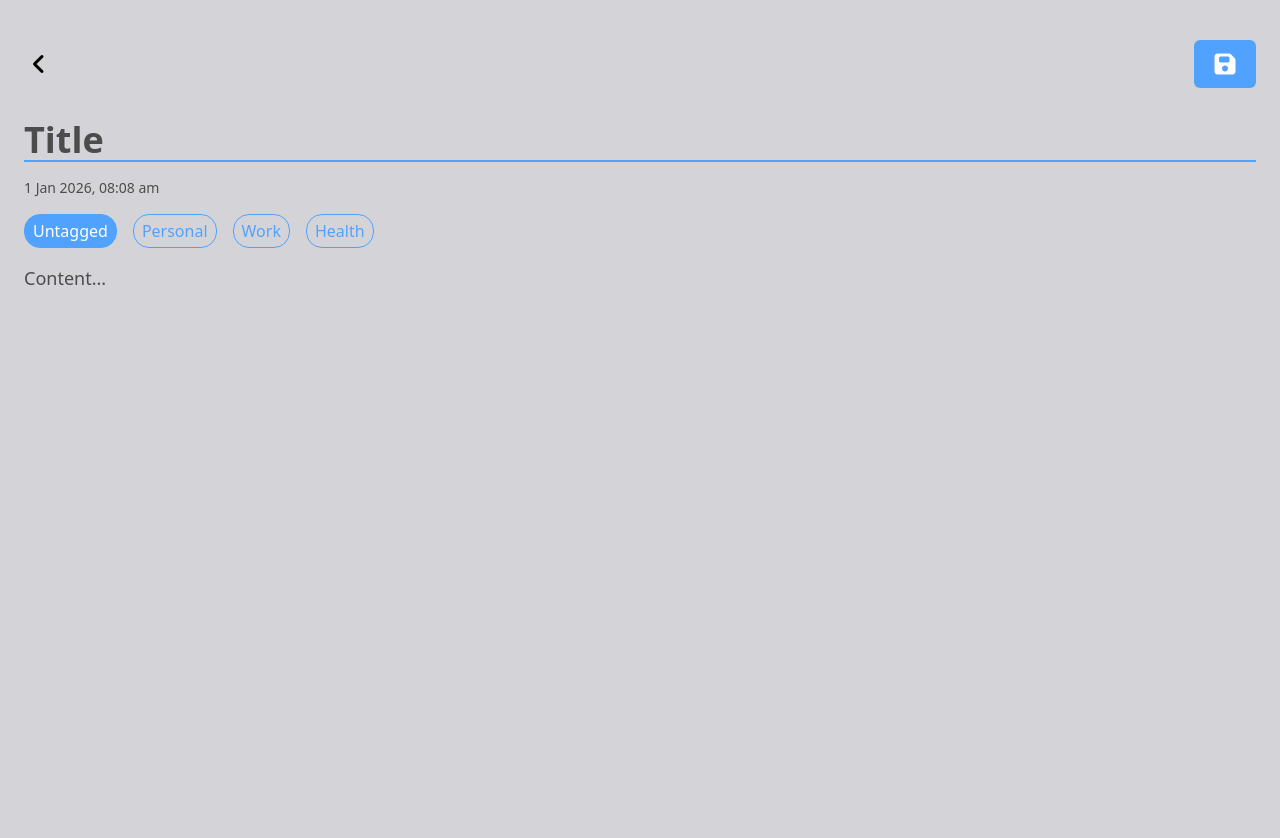
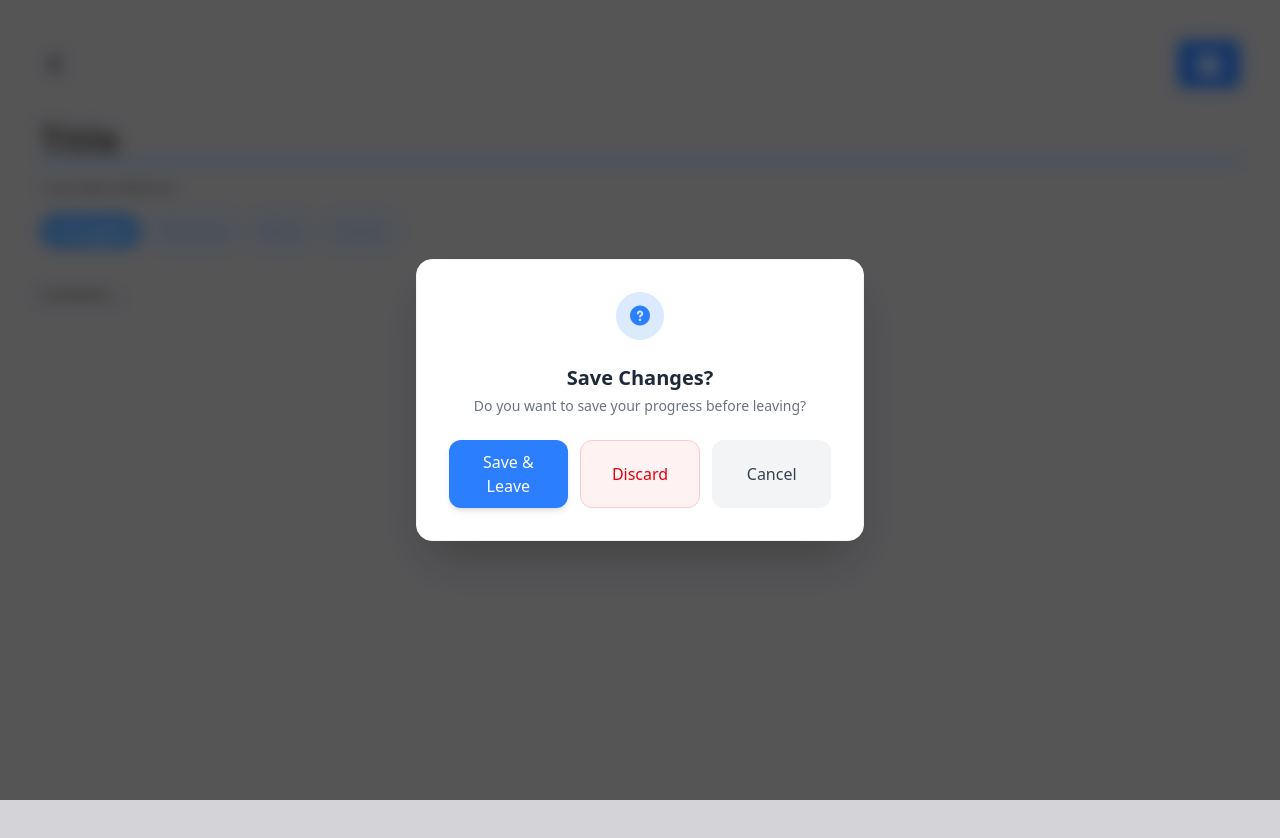
Before and after one commit to AbdulRahman-Kreit/ZenNotes, a React (Vite) app: page /add in a window 1280 px wide. Both pictures are taken after a click on the button 39 px from the left and 64 px from the top of the page. Shown: the top 838 px of the page. Built offline with nearby package versions, Linux system fonts and the light colour scheme.

Commit message:
feat: Conformation popup

```diff
--- a/src/components/AddButton.jsx
+++ b/src/components/AddButton.jsx
@@ -10,7 +10,7 @@ export default function AddButton() {
 
     return (
         <button onClick={handleNavigate}
-        title='Add a note'
+        title='Add Note'
         className='absolute bottom-10 right-0
         lg:right-0 w-13 h-13 md:w-15 md:h-15 rounded-lg bg-blue-500
         text-2xl md:text-3xl text-white'>
--- a/src/components/AddNotes.jsx
+++ b/src/components/AddNotes.jsx
@@ -1,4 +1,4 @@
-import React, { useReducer } from 'react';
+import React, { useReducer, useState } from 'react';
 import { useDispatch, useSelector } from 'react-redux';
 import { addNote, editNote } from '../features/notes/notesSlice';
 import { useNavigate, useParams } from 'react-router-dom';
@@ -7,7 +7,7 @@ const initialState = {
     title: '',
     content: '',
     tag: 'Untagged',
-}
+};
 
 function formReducer(state, action) {
     switch (action.type) {
@@ -29,6 +29,7 @@ export default function AddNotes() {
     const reduxDispatch = useDispatch();
     const navigate = useNavigate();
     const { id } = useParams();
+    const [isPopupOpen, setIsPopupOpen] = useState(false);
 
     const existingNote = useSelector(state =>
         state.notes.items.find(note => note.id === id)
@@ -45,16 +46,24 @@ export default function AddNotes() {
             type: 'UPDATE_FIELD',
             field: e.target.name,
             value: e.target.value
-        })
-    }
+        });
+    };
 
     const selectTag = (selectedTag) => {
         formDispatch({
             type: 'UPDATE_FIELD',
             field: 'tag',
             value: selectedTag
-        })
-    }
+        });
+    };
+
+    const handleOpenPopup = () => {
+        setIsPopupOpen(true);
+    };
+
+    const handleClosePopup = () => {
+        setIsPopupOpen(false);
+    };
 
     const handleSave = () => {
         if (state.title.trim() && state.content.trim()) {
@@ -76,22 +85,64 @@ export default function AddNotes() {
         } else {
             alert("Please fill in both title and content");
         }
-    }
-
+    };
 
     return (
-        <div className='flex flex-col min-h-screen max-w-7xl mx-auto w-full py-4'>
+        <div className='relative flex flex-col min-h-screen max-w-7xl mx-auto w-full py-4 px-4'>
             <header className="flex w-full justify-between mb-8">
-                <button onClick={handleSave} className="text-2xl save-btn">
+                <button onClick={handleOpenPopup} className="text-2xl save-btn hover:opacity-80 transition-opacity">
                     <i className="fa-solid fa-angle-left"></i>
                 </button>
-                <button onClick={handleSave} className="text-2xl py-2 px-4 bg-blue-400 rounded-md">
+
+                <button onClick={handleSave} className="text-2xl py-2 px-4 bg-blue-500 text-white hover:bg-blue-600 rounded-md transition-colors">
                     <i className="fa-solid fa-floppy-disk"></i>
                 </button>
             </header>
 
+            {/* Popup Backdrop & Modal */}
+            {isPopupOpen && (
+                <div className="fixed inset-0 bg-black/60 backdrop-blur-sm z-50 flex items-center justify-center p-4">
+                    <div className="bg-white dark:bg-zinc-800 rounded-2xl p-6 md:p-8 max-w-md w-full shadow-2xl border border-gray-100 dark:border-zinc-700 transform transition-all flex flex-col items-center text-center space-y-6">
+
+                        <div className="w-12 h-12 rounded-full bg-blue-100 text-blue-500 flex items-center justify-center text-xl">
+                            <i className="fa-solid fa-circle-question"></i>
+                        </div>
+
+                        <div>
+                            <h3 className="text-xl font-bold text-gray-800 dark:text-white">Save Changes?</h3>
+                            <p className="text-sm text-gray-500 dark:text-gray-400 mt-1">
+                                Do you want to save your progress before leaving?
+                            </p>
+                        </div>
+
+                        <div className="flex flex-col sm:flex-row gap-3 w-full">
+                            <button
+                                onClick={handleSave}
+                                className="flex-1 py-2.5 px-4 bg-blue-500 hover:bg-blue-600 text-white font-medium rounded-xl shadow-md transition-all active:scale-95"
+                            >
+                                Save & Leave
+                            </button>
+
+                            <button
+                                onClick={() => navigate('/')}
+                                className="flex-1 py-2.5 px-4 bg-red-50 hover:bg-red-100 text-red-600 font-medium rounded-xl border border-red-200 transition-all active:scale-95"
+                            >
+                                Discard
+                            </button>
+
+                            <button
+                                onClick={handleClosePopup}
+                                className="flex-1 py-2.5 px-4 bg-gray-100 hover:bg-gray-200 text-gray-700 dark:bg-zinc-700 dark:text-gray-200 font-medium rounded-xl transition-all active:scale-95"
+                            >
+                                Cancel
+                            </button>
+                        </div>
+                    </div>
+                </div>
+            )}
+
             <main className="space-y-4">
-                {/* Title */}
+                {/* Title Input */}
                 <input
                     name="title"
                     type="text"
@@ -102,7 +153,7 @@ export default function AddNotes() {
                     bg-transparent title border-b-2 border-blue-400 focus:border-blue-600"
                 />
 
-                {/* Date */}
+                {/* Date Display */}
                 <p className="text-sm date">
                     {new Date().toLocaleDateString('en-GB', {
                         day: 'numeric',
@@ -113,31 +164,33 @@ export default function AddNotes() {
                         hour12: true })}
                 </p>
 
-                {/* Tags */}
-
-                {tags.map((tag, index) => {
-                    return(
-                        <button key={index} onClick={() => selectTag(tag)}
-                        className={`py-1 px-2 mr-4 rounded-2xl border border-blue-400
-                            ${state.tag === tag ?
-                            `bg-blue-400 text-white` :
-                            `bg-transparent text-blue-400`
-                        }`}>
+                {/* Tags Selector */}
+                <div className="flex flex-wrap gap-2">
+                    {tags.map((tag, index) => (
+                        <button
+                            key={index}
+                            onClick={() => selectTag(tag)}
+                            className={`py-1 px-3 rounded-2xl border border-blue-400 transition-colors
+                                ${state.tag === tag ?
+                                `bg-blue-400 text-white` :
+                                `bg-transparent text-blue-400`
+                            }`}
+                        >
                             {tag}
                         </button>
-                    );
-                })}
+                    ))}
+                </div>
 
-                {/* Content */}
+                {/* Content Textarea */}
                 <textarea
                     name="content"
                     placeholder="Content..."
                     value={state.content}
                     onChange={handleChange}
                     className="w-full h-[60vh] text-lg outline-none
-                    bg-transparent resize-none content"
+                    bg-transparent resize-none content mt-4"
                 />
             </main>
         </div>
-    )
+    );
 }
```
